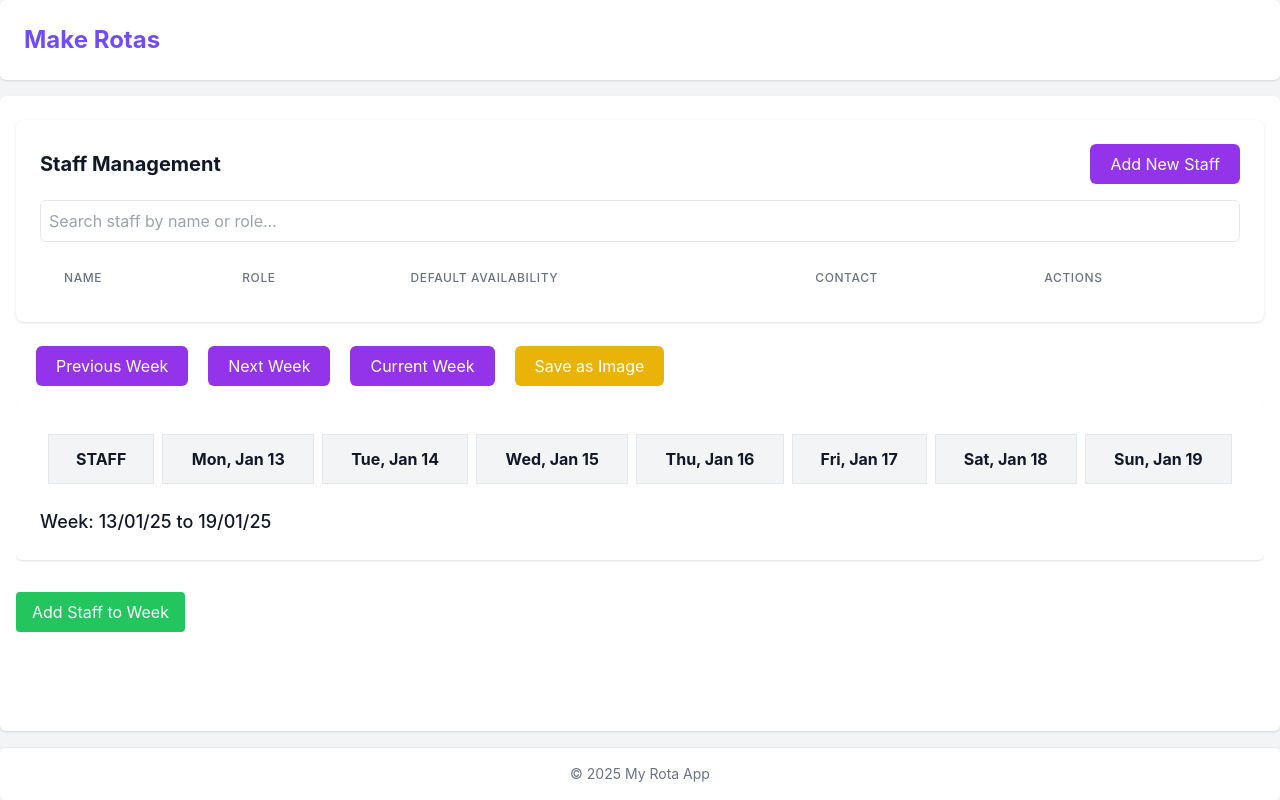
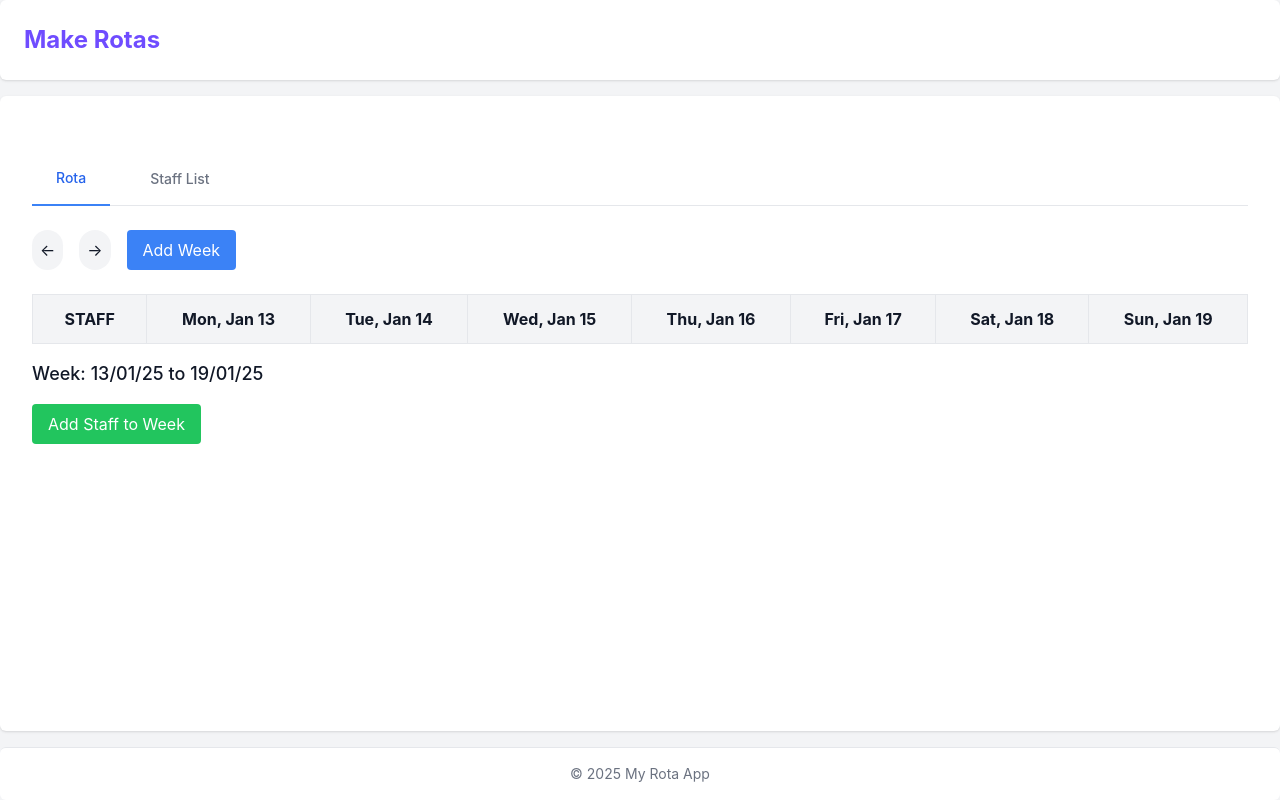
Before and after one commit to sebs-bebs/make-rotas, a Next.js app: page / in a window 1280 px wide. Built offline with nearby package versions, Linux system fonts and the light colour scheme.

Commit message:
import staff

```diff
--- a/src/app/page.js
+++ b/src/app/page.js
@@ -26,22 +26,29 @@ const generateWeekDays = (startDate) => {
 };
 
 const generateUniqueKey = () => {
-  return Date.now().toString();
+  return `${Date.now()}-${Math.random().toString(36).substr(2, 9)}`;
+};
+
+// Helper function to create a unique staff ID for a specific week
+const createWeeklyStaffId = (staffId, weekId) => {
+  return `staff-${staffId}-week-${weekId}`;
 };
 
 export default function HomePage() {
-  const [weeks, setWeeks] = useState([
-    {
-      id: 1,
+  // Initialize first week with current date
+  const initialWeek = {
+    id: generateUniqueKey(),
     startDate: new Date().toISOString().split('T')[0],
     staff: [],
     days: generateWeekDays(new Date().toISOString().split('T')[0]),
-    },
-  ]);
+  };
+
+  const [weeks, setWeeks] = useState([initialWeek]);
+  const [currentWeekIndex, setCurrentWeekIndex] = useState(0);
+  const [allStaff, setAllStaff] = useState([]);
   const [staffList, setStaffList] = useState([]);
-  const [allStaff, setAllStaff] = useState([]);
   const [remarks, setRemarks] = useState([]);
-  const [currentWeekIndex, setCurrentWeekIndex] = useState(0);
+  const [activeTab, setActiveTab] = useState('rota');
 
   useEffect(() => {
     const storedStaffList = localStorage.getItem('staffList');
@@ -69,31 +76,19 @@ export default function HomePage() {
   }, [remarks]);
 
   const handleAddStaff = (newStaffData) => {
+    const staffId = generateUniqueKey();
     const newStaff = {
-      id: generateUniqueKey(),
+      id: staffId,
       name: newStaffData.firstName + ' ' + newStaffData.lastName,
       role: newStaffData.role,
       email: newStaffData.email,
       phone: newStaffData.phone,
       defaultAvailability: newStaffData.defaultAvailability,
       isActive: newStaffData.isActive,
-      shifts: Array(7).fill('OFF'),
     };
 
     setAllStaff((prev) => [...prev, newStaff]);
     setStaffList((prev) => [...prev, newStaff]);
-
-    setWeeks((prevWeeks) =>
-      prevWeeks.map((week, index) => {
-        if (index === currentWeekIndex) {
-          return {
-            ...week,
-            staff: [...week.staff, { ...newStaff }],
-          };
-        }
-        return week;
-      })
-    );
   };
 
   const handleRemoveStaff = (staffId) => {
@@ -103,22 +98,8 @@ export default function HomePage() {
     setWeeks((prevWeeks) =>
       prevWeeks.map((week) => ({
         ...week,
-        staff: week.staff.filter((staff) => staff.id !== staffId),
+        staff: week.staff.filter((staff) => staff.originalStaffId !== staffId),
       }))
-    );
-  };
-
-  const handleRemoveStaffFromWeek = (staffId) => {
-    setWeeks((prevWeeks) =>
-      prevWeeks.map((week, index) => {
-        if (index === currentWeekIndex) {
-          return {
-            ...week,
-            staff: week.staff.filter((staff) => staff.id !== staffId),
-          };
-        }
-        return week;
-      })
     );
   };
 
@@ -130,12 +111,33 @@ export default function HomePage() {
       prevWeeks.map((week, index) => {
         if (index === currentWeekIndex) {
           // Only add if staff is not already in the week
-          if (!week.staff.some((s) => s.id === staffId)) {
+          if (!week.staff.some((s) => s.originalStaffId === staffId)) {
+            const weeklyStaffId = createWeeklyStaffId(staffId, week.id);
+            const staffWithShifts = {
+              ...staffToAdd,
+              id: weeklyStaffId,
+              originalStaffId: staffId, // Keep track of the original staff ID
+              shifts: Array(7).fill('OFF'),
+            };
             return {
               ...week,
-              staff: [...week.staff, { ...staffToAdd, shifts: Array(7).fill('OFF') }],
+              staff: [...week.staff, staffWithShifts],
             };
           }
+        }
+        return week;
+      })
+    );
+  };
+
+  const handleRemoveStaffFromWeek = (weeklyStaffId) => {
+    setWeeks((prevWeeks) =>
+      prevWeeks.map((week, index) => {
+        if (index === currentWeekIndex) {
+          return {
+            ...week,
+            staff: week.staff.filter((staff) => staff.id !== weeklyStaffId),
+          };
         }
         return week;
       })
@@ -149,12 +151,14 @@ export default function HomePage() {
           if (week.id === weekId) {
             return {
               ...week,
-              staff: week.staff.map((staff) => {
-                if (staff.id === staffId) {
-                  const updatedShifts = updateFn(staff.shifts);
-                  return { ...staff, shifts: updatedShifts };
+              staff: week.staff.map((staffMember) => {
+                if (staffMember.id === staffId) {
+                  return {
+                    ...staffMember,
+                    shifts: updateFn(staffMember.shifts || Array(7).fill('OFF')),
+                  };
                 }
-                return staff;
+                return staffMember;
               }),
             };
           }
@@ -174,36 +178,30 @@ export default function HomePage() {
   };
 
   const addWeek = () => {
+    const newWeekId = generateUniqueKey();
     const lastWeek = weeks[weeks.length - 1];
-    const newStartDate = new Date(lastWeek.days[6]);
-    newStartDate.setDate(newStartDate.getDate() + 1); // Start from the next day (Monday)
+    const newStartDate = new Date(lastWeek.startDate);
+    newStartDate.setDate(newStartDate.getDate() + 7);
 
     const newWeek = {
-      id: Date.now().toString(),
+      id: newWeekId,
       startDate: newStartDate.toISOString().split('T')[0],
-      staff: staffList.map((staff) => ({
-        ...staff,
-        shifts: Array(7).fill('OFF'),
-      })),
-      days: generateWeekDays(newStartDate),
+      staff: [], // Start with empty staff list
+      days: generateWeekDays(newStartDate.toISOString().split('T')[0]),
     };
 
-    setWeeks((prevWeeks) => [...prevWeeks, newWeek]);
+    setWeeks((prev) => [...prev, newWeek]);
+    setCurrentWeekIndex((prev) => prev + 1);
   };
 
   // Function to handle moving to the previous week
   const handlePreviousWeek = () => {
-    if (currentWeekIndex > 0) {
-      setCurrentWeekIndex(currentWeekIndex - 1);
-    }
+    setCurrentWeekIndex((prev) => Math.max(0, prev - 1));
   };
 
   // Function to handle moving to the next week
   const handleNextWeek = () => {
-    if (currentWeekIndex >= weeks.length - 1) {
-      addWeek();
-    }
-    setCurrentWeekIndex((prevIndex) => prevIndex + 1);
+    setCurrentWeekIndex((prev) => Math.min(weeks.length - 1, prev + 1));
   };
 
   // Function to handle moving to the current week
@@ -238,56 +236,66 @@ export default function HomePage() {
     setWeeks((prevWeeks) => prevWeeks.filter((week) => week.id !== weekId));
   };
 
-  // Get the current week based on currentWeekIndex
-  const currentWeek = weeks[currentWeekIndex];
+  // Ensure we always have a valid currentWeek
+  const currentWeek = weeks[currentWeekIndex] || initialWeek;
 
   return (
-    <div>
-      <StaffManagement
-        staffList={staffList}
-        onAddStaff={handleAddStaff}
-        onRemoveStaff={handleRemoveStaff}
-      />
-
-      <div className="mb-4">
-        <Button
-          onClick={handlePreviousWeek}
-          className="bg-blue-500 text-white ml-5"
-          disabled={currentWeekIndex === 0}
+    <div className="container mx-auto px-4 py-8">
+      {/* Tab Navigation */}
+      <div className="mb-6 border-b border-gray-200">
+        <nav className="-mb-px flex gap-4">
+          <button
+            onClick={() => setActiveTab('rota')}
+            className={`py-4 px-6 text-sm font-medium ${
+              activeTab === 'rota'
+                ? 'border-b-2 border-blue-500 text-blue-600'
+                : 'text-gray-500 hover:text-gray-700 hover:border-gray-300'
+            }`}
           >
-          Previous Week
-        </Button>
-        <Button
-          onClick={handleNextWeek}
-          className="bg-blue-500 text-white ml-5"
+            Rota
+          </button>
+          <button
+            onClick={() => setActiveTab('staff')}
+            className={`py-4 px-6 text-sm font-medium ${
+              activeTab === 'staff'
+                ? 'border-b-2 border-blue-500 text-blue-600'
+                : 'text-gray-500 hover:text-gray-700 hover:border-gray-300'
+            }`}
           >
-          Next Week
-        </Button>
-        <Button
-          onClick={handleCurrentWeek}
-          className="bg-green-500 text-white ml-5"
-        >
-          Current Week
-        </Button>
-        {/* New button for saving the rota as an image */}
-        <Button
-          onClick={() =>
-            saveAsImage('rota-table', `rota-week-${currentWeekIndex}.png`)
-          }
-          className="bg-yellow-500 text-white ml-5"
-        >
-          Save as Image
-        </Button>
+            Staff List
+          </button>
+        </nav>
       </div>
 
-      <div className="overflow-x-auto overflow-y-auto max-h-[25rem]">
-        {currentWeek && (
-          <div
-            key={currentWeek.id}
-            id="rota-table"
-            className="bg-white p-6 shadow rounded-md mb-4"
+      {/* Rota Tab Content */}
+      {activeTab === 'rota' && (
+        <div>
+          <div className="flex justify-between items-center mb-6">
+            <div className="flex items-center gap-4">
+              <button
+                onClick={handlePreviousWeek}
+                className="bg-gray-100 p-2 rounded-full hover:bg-gray-200"
               >
-            <table className="table-auto w-full border-separate border-spacing-0 md:border-spacing-2">
+                ←
+              </button>
+              <button
+                onClick={handleNextWeek}
+                className="bg-gray-100 p-2 rounded-full hover:bg-gray-200"
+              >
+                →
+              </button>
+              <button
+                onClick={addWeek}
+                className="bg-blue-500 text-white px-4 py-2 rounded hover:bg-blue-600"
+              >
+                Add Week
+              </button>
+            </div>
+          </div>
+
+          {/* Table section */}
+          <div className="overflow-x-auto">
+            <table className="min-w-full bg-white border border-gray-200">
               <thead className="sticky top-0 z-30 bg-white">
                 <tr className="bg-gray-100">
                   <th className="px-6 py-3 border sticky left-0 bg-gray-100 z-10">
@@ -302,44 +310,45 @@ export default function HomePage() {
                       })}
                     </th>
                   ))}
-                  {/* Removed Weekly Hours header */}
                 </tr>
               </thead>
               <tbody>
-                {currentWeek.staff.map((staff) => (
-                  <tr key={staff.id} className="hover:bg-gray-50">
-                    <td className="px-6 py-3 border sticky left-0 bg-white z-20">
+                {currentWeek.staff.map((staff) => {
+                  const rowKey = `row-${currentWeek.id}-${staff.id}`;
+                  return (
+                    <tr key={rowKey}>
+                      <td className="px-6 py-4 whitespace-nowrap sticky left-0 bg-white z-10 border-r">
                         <div className="flex items-center justify-between">
                           <span>{staff.name}</span>
-                        <Button
+                          <button
                             onClick={() => handleRemoveStaffFromWeek(staff.id)}
-                          className="text-red-500 hover:underline text-xs"
+                            className="text-red-500 hover:text-red-700 ml-2"
                           >
-                          Remove from Week
-                        </Button>
+                            ×
+                          </button>
                         </div>
                       </td>
-                    {staff.shifts.map((shift, dayIndex) => (
-                      <td key={dayIndex} className="px-6 py-3 border">
+                      {currentWeek.days.map((day, dayIndex) => {
+                        const cellKey = `cell-${currentWeek.id}-${staff.id}-${dayIndex}`;
+                        return (
+                          <td
+                            key={cellKey}
+                            className={`px-6 py-4 whitespace-nowrap border ${
+                              dayIndex === 5 || dayIndex === 6 ? 'bg-gray-50' : ''
+                            }`}
+                          >
                             <ShiftSlot
-                          staffId={staff.id}
+                              staffId={staff.originalStaffId}
                               dayIndex={dayIndex}
-                          shift={shift}
+                              shift={staff.shifts[dayIndex] || 'OFF'}
                               onShiftsChange={handleShiftsChange.bind(
                                 null,
                                 currentWeek.id
                               )}
-                          staffShifts={staff.shifts}
-                          weekId={currentWeek.id}
-                        />
-                        <ShiftRemarks
-                          staffId={staff.id}
-                          dayIndex={dayIndex}
-                          remarks={remarks.filter(
-                            (r) =>
-                              r.staffId === staff.id &&
-                              r.dayIndex === dayIndex &&
-                              r.weekId === currentWeek.id
+                              staffShifts={currentWeek.staff.filter(
+                                (s) =>
+                                  s.originalStaffId === staff.originalStaffId &&
+                                  s.id === staff.id
                               )}
                               onAddRemark={handleAddRemark.bind(
                                 null,
@@ -348,29 +357,30 @@ export default function HomePage() {
                               onRemoveRemark={handleRemoveRemark}
                             />
                           </td>
-                    ))}
-                    {/* Removed Weekly Hours cell */}
+                        );
+                      })}
                     </tr>
-                ))}
+                  );
+                })}
               </tbody>
             </table>
-            {/* New div for displaying the current week's date range */}
+          </div>
+
+          {/* Week date range display */}
           <div className="mt-4 text-left">
             <p className="text-lg font-medium">
               Week: {formatDateWithAbbreviatedMonth(new Date(currentWeek.startDate), 'dd/MM/yy')} to{' '}
               {formatDateWithAbbreviatedMonth(new Date(currentWeek.days[6]), 'dd/MM/yy')}
             </p>
           </div>
-          </div>
-        )}
-      </div>
 
+          {/* Add Staff to Week button */}
           <div className="mt-4 mb-4">
             <button
               onClick={() => {
                 const currentWeek = weeks[currentWeekIndex];
                 const availableStaff = allStaff.filter(
-              (staff) => !currentWeek.staff.some((s) => s.id === staff.id)
+                  (staff) => !currentWeek.staff.some((s) => s.originalStaffId === staff.id)
                 );
 
                 if (availableStaff.length === 0) {
@@ -435,5 +445,18 @@ export default function HomePage() {
             </button>
           </div>
         </div>
+      )}
+
+      {/* Staff List Tab Content */}
+      {activeTab === 'staff' && (
+        <div className="mt-4">
+          <StaffManagement
+            staffList={staffList}
+            onAddStaff={handleAddStaff}
+            onRemoveStaff={handleRemoveStaff}
+          />
+        </div>
+      )}
+    </div>
   );
 }
--- /dev/null
+++ b/src/components/StaffImport.js
@@ -0,0 +1,107 @@
+import React, { useRef } from 'react';
+
+export default function StaffImport({ onImport }) {
+  const fileInputRef = useRef(null);
+
+  const handleFileSelect = async (event) => {
+    const file = event.target.files[0];
+    if (!file) return;
+
+    try {
+      const text = await file.text();
+      const lines = text.split('\n');
+
+      const staffList = lines
+        .map(line => line.trim())
+        .filter(line => line.length > 0) // Skip empty lines
+        .map(line => {
+          // Expected format: firstName,lastName,role,email,phone
+          const [firstName, lastName, role, email, phone] = line.split(',').map(item => item.trim());
+
+          if (!firstName || !lastName) {
+            throw new Error('Each line must contain at least a first name and last name');
+          }
+
+          return {
+            firstName,
+            lastName,
+            role: role || '',
+            email: email || '',
+            phone: phone || '',
+            defaultAvailability: {
+              monday: true,
+              tuesday: true,
+              wednesday: true,
+              thursday: true,
+              friday: true,
+              saturday: false,
+              sunday: false,
+            },
+            isActive: true,
+          };
+        });
+
+      onImport(staffList);
+
+      // Reset file input
+      if (fileInputRef.current) {
+        fileInputRef.current.value = '';
+      }
+    } catch (error) {
+      alert(`Error importing staff list: ${error.message}\n\nPlease ensure your file is in the correct format:\nfirstName,lastName,role,email,phone`);
+    }
+  };
+
+  const handleDragOver = (event) => {
+    event.preventDefault();
+    event.currentTarget.classList.add('border-blue-500');
+  };
+
+  const handleDragLeave = (event) => {
+    event.preventDefault();
+    event.currentTarget.classList.remove('border-blue-500');
+  };
+
+  const handleDrop = (event) => {
+    event.preventDefault();
+    event.currentTarget.classList.remove('border-blue-500');
+
+    const file = event.dataTransfer.files[0];
+    if (file && file.name.endsWith('.txt')) {
+      if (fileInputRef.current) {
+        fileInputRef.current.files = event.dataTransfer.files;
+        handleFileSelect({ target: { files: [file] } });
+      }
+    } else {
+      alert('Please drop a .txt file');
+    }
+  };
+
+  return (
+    <div className="mb-6">
+      <div
+        className="border-2 border-dashed border-gray-300 rounded-lg p-6 text-center cursor-pointer hover:border-gray-400 transition-colors"
+        onDragOver={handleDragOver}
+        onDragLeave={handleDragLeave}
+        onDrop={handleDrop}
+        onClick={() => fileInputRef.current?.click()}
+      >
+        <input
+          type="file"
+          accept=".txt"
+          className="hidden"
+          onChange={handleFileSelect}
+          ref={fileInputRef}
+        />
+        <div className="text-gray-500">
+          <p className="mb-2">Drag and drop a .txt file here, or click to select</p>
+          <p className="text-sm">
+            Format: firstName,lastName,role,email,phone
+            <br />
+            One staff member per line
+          </p>
+        </div>
+      </div>
+    </div>
+  );
+}
--- a/src/components/StaffManagement.js
+++ b/src/components/StaffManagement.js
@@ -2,6 +2,7 @@
 import React, { useState } from 'react';
 import Button from './Button';
 import StaffManagementModal from './StaffManagementModal';
+import StaffImport from './StaffImport';
 
 export default function StaffManagement({ staffList, onAddStaff, onRemoveStaff }) {
   const [isModalOpen, setIsModalOpen] = useState(false);
@@ -12,13 +13,29 @@ export default function StaffManagement({ staffList, onAddStaff, onRemoveStaff }
     staff.role?.toLowerCase().includes(searchTerm.toLowerCase())
   );
 
+  const handleImport = (importedStaff) => {
+    // Add each imported staff member
+    importedStaff.forEach(staff => {
+      onAddStaff(staff);
+    });
+    alert(`Successfully imported ${importedStaff.length} staff members`);
+  };
+
   return (
     <div className="bg-white rounded-lg shadow p-6 mb-6">
       <div className="flex justify-between items-center mb-4">
         <h2 className="text-xl font-bold">Staff Management</h2>
-        <Button onClick={() => setIsModalOpen(true)} className="bg-blue-500">
-          Add New Staff
-        </Button>
+        <div className="flex gap-2">
+          <Button onClick={() => setIsModalOpen(true)} className="bg-blue-500">
+            Add New Staff
+          </Button>
+        </div>
+      </div>
+
+      {/* Import Section */}
+      <div className="mb-6">
+        <h3 className="text-lg font-semibold mb-2">Import Staff List</h3>
+        <StaffImport onImport={handleImport} />
       </div>
 
       <div className="mb-4">
```
Also changed, not shown: src/components/ShiftSlot.js (+61 -59 lines), sample_staff_list.txt (added). Lines whose indentation alone changed are shown as unchanged.
